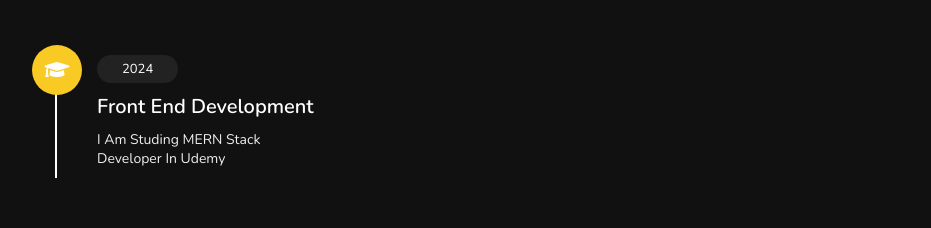
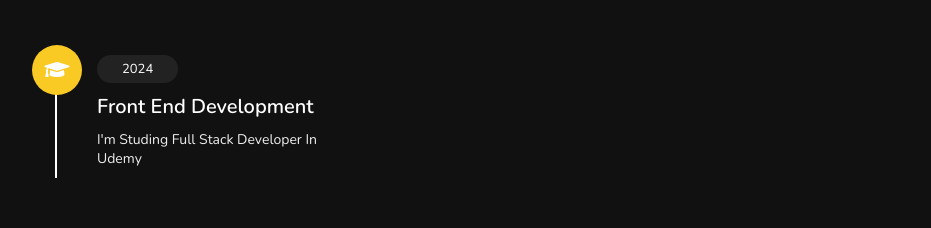
Before and after one commit to Revangapeth2003/Revanth-portfolio, a plain HTML site: page index.html in a window 1280 px wide. Shown: the part 1900-2128 px from the top of the page, without its empty margins (345-1276 px from the left). Drawn offline with nearby package versions, Linux system fonts and the light colour scheme.

Commit message:
Update index.html

```diff
--- a/index.html
+++ b/index.html
@@ -127,7 +127,7 @@
           <i class="fas fa-graduation-cap"></i>
           <span>2024</span>
           <h3>front end development</h3>
-          <p>I am studing MERN Stack Developer in Udemy</p>
+          <p>I'm studing Full Stack Developer in Udemy</p>
         </div>
 
         <!--<div class="box">
```
